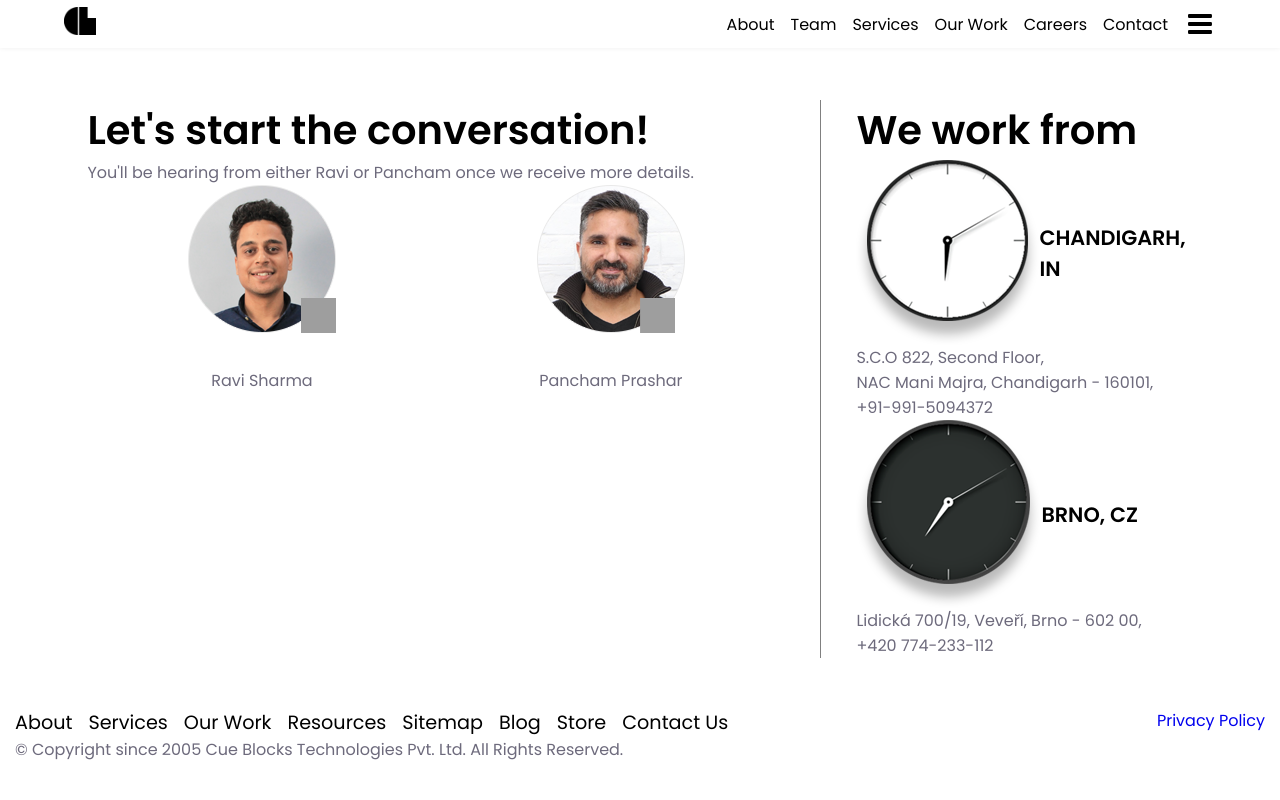
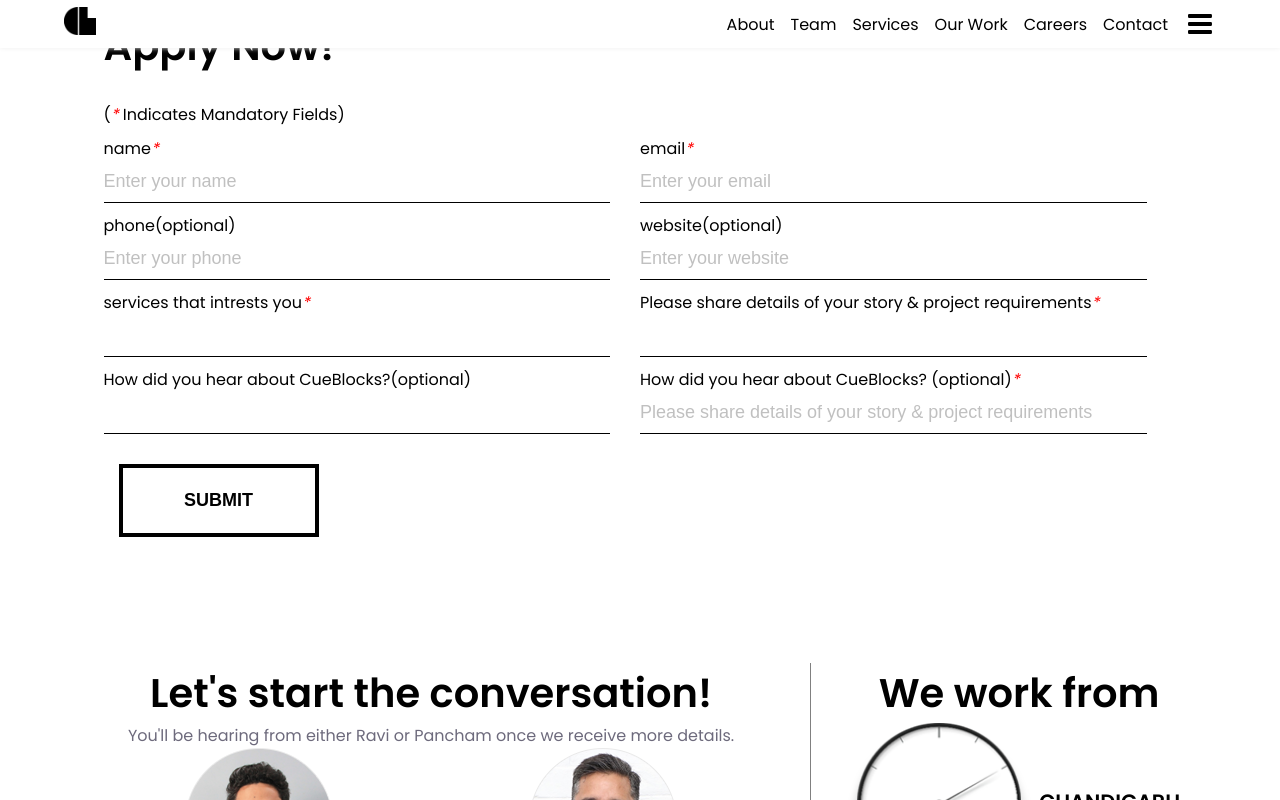
Before and after one commit to JashanDhiman/cueblocks_clone, a React (Create React App) app: page / in a window 1280 px wide. Shown: the top 800 px of the page. Built offline with nearby package versions, Linux system fonts and the light colour scheme; grey boxes are pictures that could not be loaded.

Commit message:
dynamic form

```diff
--- a/package.json
+++ b/package.json
@@ -10,6 +10,8 @@
     "react-dom": "^17.0.2",
     "react-google-recaptcha": "^2.1.0",
     "react-icons": "^4.3.1",
+    "react-input-date-mask": "^2.0.0",
+    "react-input-mask": "^2.0.4",
     "react-router-dom": "^6.2.1",
     "react-scripts": "5.0.0",
     "react-slick": "^0.28.1",
--- a/src/components/Contact.js
+++ b/src/components/Contact.js
@@ -6,10 +6,96 @@ import cz_clk from "../styles/clock-brno.png";
 import ravi from "../styles/ravi.png";
 import pancham from "../styles/pancham.png";
 import linkedin from "../styles/linkedin.svg";
+import Form from "./Form";
 
 const Contact = () => {
+  const fieldsToShow = [
+    {
+      field: [
+        {
+          title: "name",
+          placeholder: "Enter your name",
+          mendetory: true,
+          type: "text",
+        },
+      ],
+    },
+    {
+      field: [
+        {
+          title: "email",
+          placeholder: "Enter your email",
+          mendetory: true,
+          type: "email",
+        },
+      ],
+    },
+    {
+      field: [
+        {
+          title: "phone",
+          placeholder: "Enter your phone",
+          mendetory: false,
+          type: "number",
+        },
+      ],
+    },
+    {
+      field: [
+        {
+          title: "website",
+          placeholder: "Enter your website",
+          mendetory: false,
+          type: "text",
+        },
+      ],
+    },
+    {
+      field: [
+        {
+          title: "services that intrests you",
+          placeholder: "",
+          mendetory: true,
+          type: "checkbox",
+        },
+      ],
+    },
+    {
+      field: [
+        {
+          title: "Please share details of your story & project requirements",
+          placeholder: "",
+          mendetory: true,
+          type: "textbox",
+        },
+      ],
+    },
+    {
+      field: [
+        {
+          title: "How did you hear about CueBlocks?",
+          placeholder: "",
+          mendetory: false,
+          type: "text",
+        },
+      ],
+    },
+    {
+      field: [
+        {
+          title: "How did you hear about CueBlocks? (optional)",
+          placeholder:
+            "Please share details of your story & project requirements",
+          mendetory: true,
+          type: "textbox",
+        },
+      ],
+    },
+  ];
+  const initialValues = { name: "", email: "", phone: "", job: "", field: "" };
   return (
     <>
+      <Form props={[fieldsToShow, initialValues]} />
       <Navbar />
       <div className="main-content">
         <section>
@@ -36,13 +122,15 @@ const Contact = () => {
                   </div>
                 </li>
               </ul>
+
+              <Form props={[fieldsToShow, initialValues]} />
             </div>
             <div className="contact-right">
               <h2>We work from</h2>
-              <div>
+              <div className="flex-center" style={{ flexDirection: "column" }}>
                 <div>
                   <div className="clk">
-                    <img src={in_clk} alt="india" />
+                    <img className="clk_img" src={in_clk} alt="india" />
                     <h3>CHANDIGARH, IN</h3>
                   </div>
                   S.C.O 822, Second Floor,<br></br> NAC Mani Majra, Chandigarh -
@@ -51,7 +139,7 @@ const Contact = () => {
                 </div>
                 <div>
                   <div className="clk">
-                    <img src={cz_clk} alt="brno" />
+                    <img className="clk_img" src={cz_clk} alt="brno" />
                     <h3>BRNO, CZ</h3>
                   </div>
                   Lidická 700/19, Veveří, Brno - 602 00,
--- a/src/components/Form.js
+++ b/src/components/Form.js
@@ -1,8 +1,9 @@
 import React, { useEffect, useState } from "react";
 import { toast } from "react-toastify";
 
-const Form = () => {
-  const initialValues = { name: "", email: "", phone: "", job: "", file: "" };
+const Form = ({ props }) => {
+  const [fieldsToShow, initialValues] = props;
+
   const [formValues, setFormValues] = useState(initialValues);
   const [formErrors, setFormErrors] = useState({});
   const [isSubmit, setIsSubmit] = useState(false);
@@ -10,6 +11,7 @@ const Form = () => {
   const handleChange = (e) => {
     const { name, value } = e.target;
     setFormValues({ ...formValues, [name]: value });
+    //console.log(name, value);
   };
   const handleSubmit = (e) => {
     e.preventDefault();
@@ -23,22 +25,32 @@ const Form = () => {
   const validate = (values) => {
     const errors = {};
     const regex = /^[^\s@]+@[^\s@]+\.[^\s@]{2,}$/i;
+    if ("name" in initialValues) {
       if (!values.name) {
         errors.name = "username is required!";
       }
+    }
+    if ("email" in initialValues) {
       if (!values.email) {
         errors.email = "email is required!";
       } else if (!regex.test(values.email)) {
         errors.email = "This is not valid email format!";
       }
+    }
+    if ("phone" in initialValues) {
       if (!values.phone) {
         errors.phone = "phone no is required!";
       }
+    }
+    if ("job" in initialValues) {
       if (!values.job) {
         errors.job = "job title is required!";
       }
+    }
+    if ("file" in initialValues) {
       if (!values.file) {
         errors.file = "file is required!";
+      }
     }
     return errors;
   };
@@ -59,20 +71,28 @@ const Form = () => {
           </span>
         </h2>
         <div className="form_inputs">
-          <div className="form_row">
+          {/*{console.log(formValues)}*/}
+          {fieldsToShow.map((entry) => {
+            return entry.field.map((f, index) => {
+              return (
+                <div className="form_row" key={index}>
                   <label>
-              Name <em>*</em>
+                    {f.title}
+                    {f.mendetory ? <em>*</em> : <span>(optional)</span>}
                   </label>
                   <input
                     type="text"
-              name="name"
-              placeholder="Enter your name"
-              value={formValues.name}
+                    name={f.title}
+                    placeholder={f.placeholder}
+                    value={formValues[f.title]}
                     onChange={handleChange}
                   />
-            <p className="alert">{formErrors.name}</p>
+                  <p className="alert">{formErrors[f.title]}</p>
                 </div>
-          <div className="form_row">
+              );
+            });
+          })}
+          {/*<div className="form_row">
             <label>
               Email<em>*</em>
             </label>
@@ -125,11 +145,13 @@ const Form = () => {
               onChange={handleChange}
             />
             <p className="alert">{formErrors.file}</p>
-          </div>
+          </div>*/}
         </div>
         <input type="submit" className="submit_button" />
       </form>
     </div>
+    // <ReactInputDateMask mask="dd/mm/yyyy" />
+    // <InputMask mask="+(99) 99999-99999" />
   );
 };
 
--- a/src/styles/base.css
+++ b/src/styles/base.css
@@ -452,6 +452,7 @@ input[type="number"] {
   display: flex;
   flex-direction: row;
   padding-top: 50px;
+  text-align: center;
 }
 .contact_main .contact-left {
   width: 70%;
@@ -472,6 +473,9 @@ input[type="number"] {
     margin-bottom: 35px;
     border-bottom: 0.0001rem solid grey;
   }
+}
+.clk .clk_img {
+  width: clamp(120px, 20vw, 200px);
 }
 .clk {
   display: flex;
```
Also changed, not shown: src/components/Career.js (+65 -1 lines), src/components/SideBar.js (added, +7 -0 lines), 2 other files (tests, documents, lock files or other folders). Lines whose indentation alone changed are shown as unchanged.
